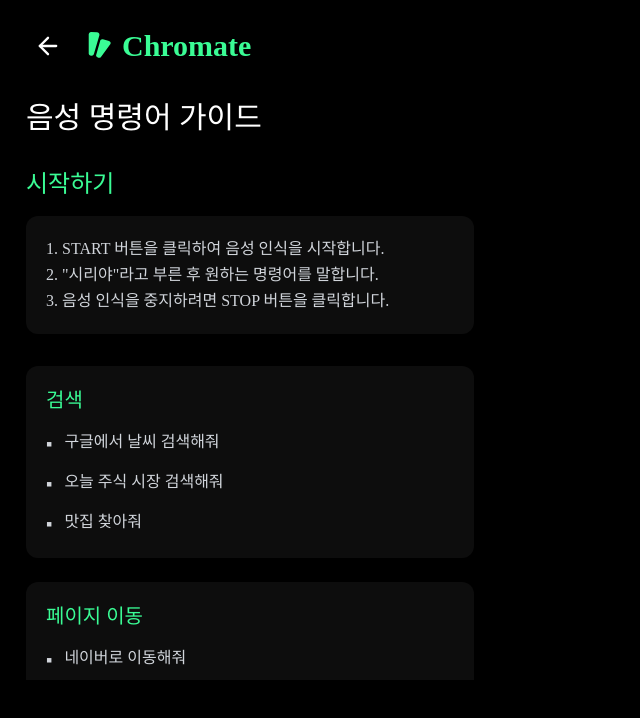
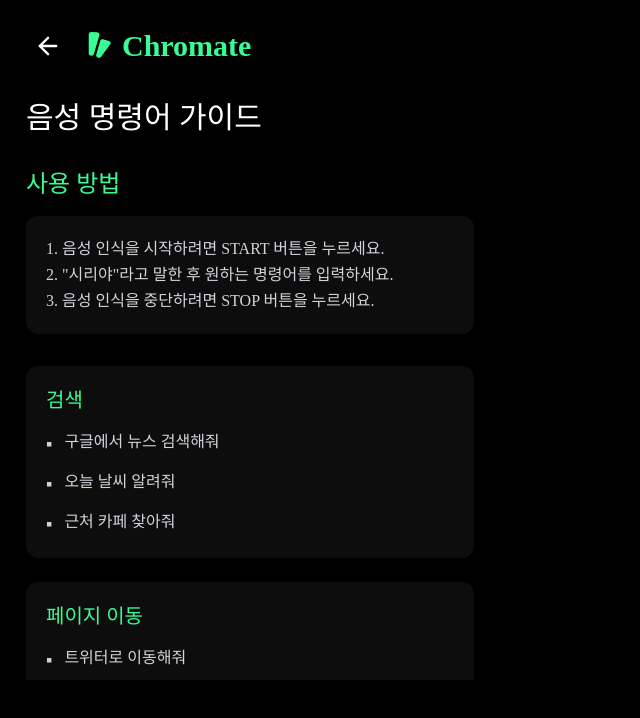
Before and after one commit to jwkwon0817/chromate-extension, a React (Vite) app: page / in a window 1280 px wide. Both pictures are taken after a click on the button "도움말". Shown: the top 718 px of the page, without its empty margins (0-640 px from the left). Built offline with nearby package versions, Linux system fonts and the light colour scheme; no server answers; a web font is replaced by a local one.

Commit message:
feat : help내용 수정

```diff
--- a/src/components/Help.tsx
+++ b/src/components/Help.tsx
@@ -11,33 +11,36 @@ const HelpPage: FC<HelpPageProps> = ({ onBack }) => {
         {
             category: "검색",
             examples: [
-                "구글에서 날씨 검색해줘",
-                "오늘 주식 시장 검색해줘",
-                "맛집 찾아줘"
+                "구글에서 뉴스 검색해줘",
+                "오늘 날씨 알려줘",
+                "근처 카페 찾아줘"
             ]
         },
         {
             category: "페이지 이동",
             examples: [
-                "네이버로 이동해줘",
-                "유튜브 열어줘",
-                "구글로 이동"
+                "트위터로 이동해줘",
+                "페이스북 열어줘",
+                "다음으로 이동"
             ]
         },
         {
             category: "스크롤",
             examples: [
-                "위로 올려줘",
-                "아래로 내려줘",
-                "맨 위로 올려줘"
+                "스크롤 위로 해줘",
+                "스크롤 아래로 내려줘",
+                "페이지 맨 위로 올려줘"
             ]
         },
         {
             category: "브라우저 제어",
             examples: [
-                "뒤로 가줘",
-                "앞으로 가줘",
-                "새로고침 해줘"
+                "이전 페이지로 가줘",
+                "다음 페이지로 가줘",
+                "페이지 새로고침",
+                "화면 확대/축소",
+                "페이지 번역",
+                "현재 위치 클릭"
             ]
         }
     ];
@@ -62,12 +65,12 @@ const HelpPage: FC<HelpPageProps> = ({ onBack }) => {
                 <h1 className="text-3xl font-bold mb-8">음성 명령어 가이드</h1>
 
                 <section className="mb-8">
-                    <h2 className="text-2xl font-bold text-[#3AFC95] mb-4">시작하기</h2>
+                    <h2 className="text-2xl font-bold text-[#3AFC95] mb-4">사용 방법</h2>
                     <div className="bg-white/5 rounded-xl p-5">
                         <p className="text-base text-gray-300 space-y-3 leading-relaxed">
-                            1. START 버튼을 클릭하여 음성 인식을 시작합니다.<br />
-                            2. "시리야"라고 부른 후 원하는 명령어를 말합니다.<br />
-                            3. 음성 인식을 중지하려면 STOP 버튼을 클릭합니다.
+                            1. 음성 인식을 시작하려면 START 버튼을 누르세요.<br />
+                            2. "시리야"라고 말한 후 원하는 명령어를 입력하세요.<br />
+                            3. 음성 인식을 중단하려면 STOP 버튼을 누르세요.
                         </p>
                     </div>
                 </section>
@@ -98,15 +101,15 @@ const HelpPage: FC<HelpPageProps> = ({ onBack }) => {
                     <ul className="space-y-3">
                         <li className="text-base text-gray-300 flex items-start">
                             <span className="mr-3 text-lg">•</span>
-                            <span>조용한 환경에서 사용하면 더 정확한 인식이 가능합니다.</span>
+                            <span>조용한 환경에서 사용하면 인식 정확도가 높아집니다.</span>
                         </li>
                         <li className="text-base text-gray-300 flex items-start">
                             <span className="mr-3 text-lg">•</span>
-                            <span>마이크 사용 권한을 허용해야 음성 인식이 가능합니다.</span>
+                            <span>마이크 사용 권한을 반드시 허용하세요.</span>
                         </li>
                         <li className="text-base text-gray-300 flex items-start">
                             <span className="mr-3 text-lg">•</span>
-                            <span>발음을 또박또박 말해주시면 인식 정확도가 올라갑니다.</span>
+                            <span>정확한 발음을 통해 인식률을 높일 수 있습니다.</span>
                         </li>
                     </ul>
                 </section>
```
